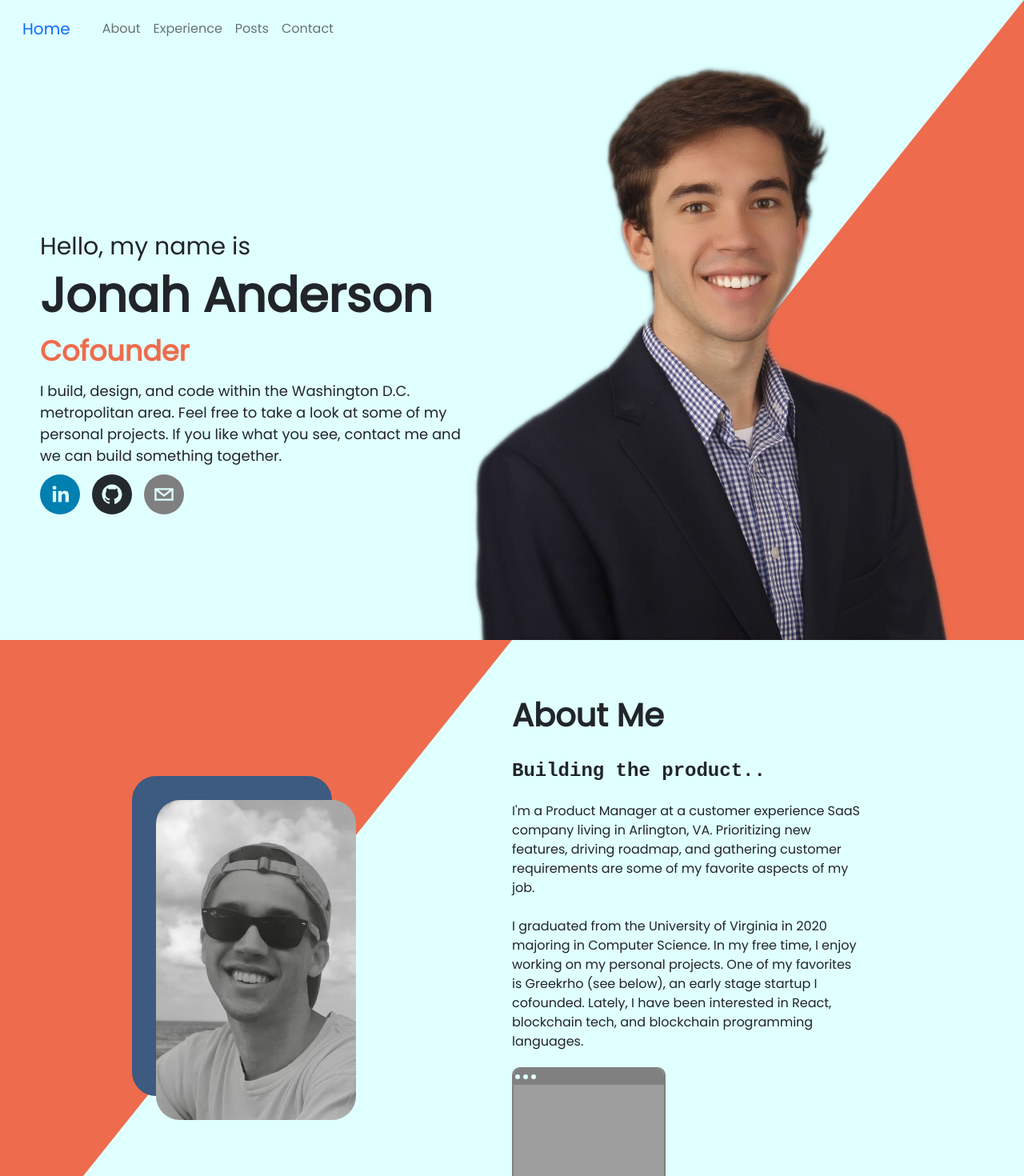
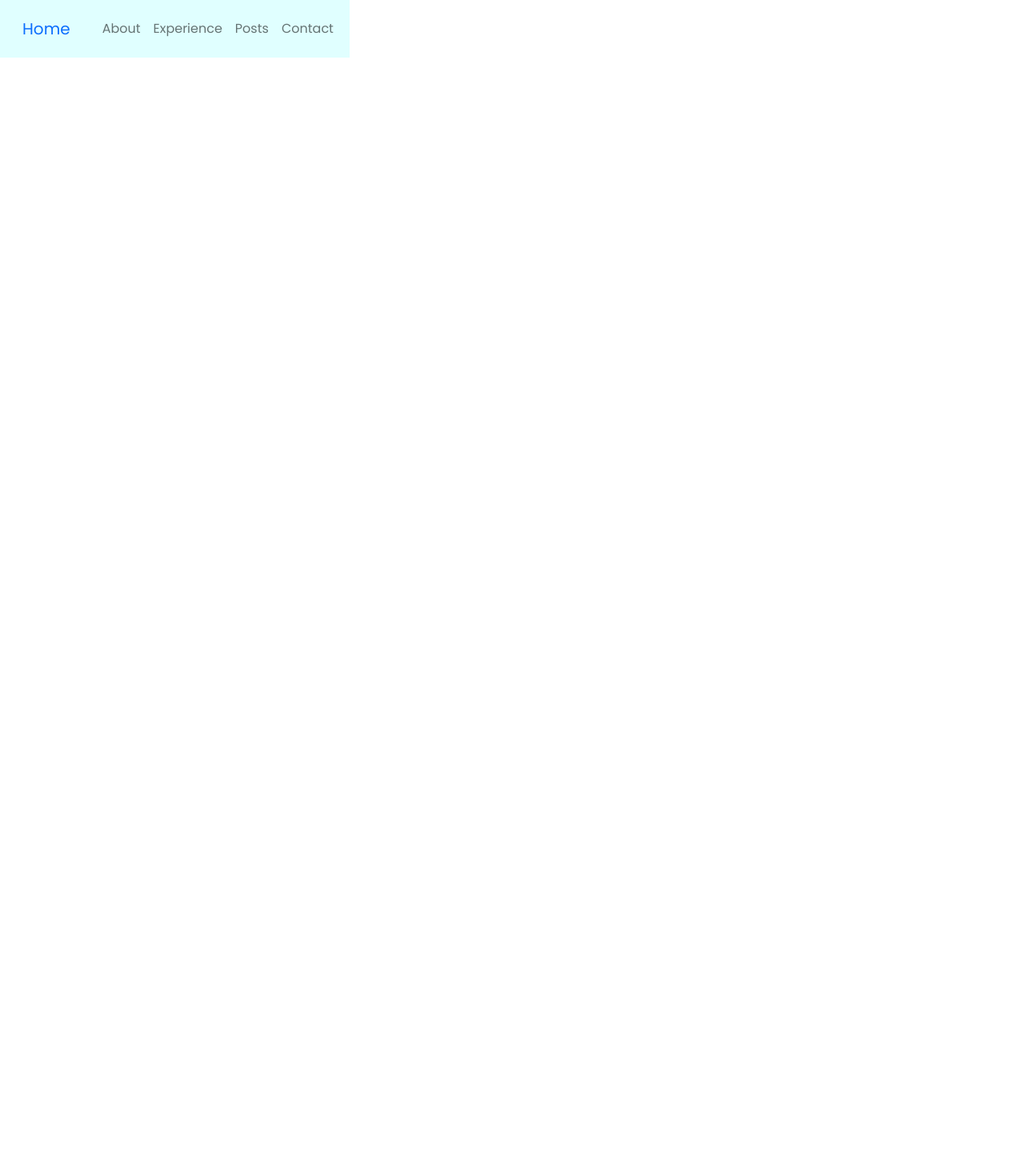
Before and after one commit to jonahanderson/jonahanderson-Website, a React (Create React App) app: page /contact in a window 1280 px wide. Shown: the top 1470 px of the page at 80% size. After the commit the page ends 800 px from the top, so only its background shows below. Built offline with nearby package versions, Linux system fonts and the light colour scheme; grey boxes are pictures that could not be loaded.

Commit message:
homepage and navbar completed

```diff
--- a/package.json
+++ b/package.json
@@ -10,6 +10,7 @@
     "react": "^17.0.2",
     "react-bootstrap": "^2.1.2",
     "react-dom": "^17.0.2",
+    "react-router-dom": "^6.2.1",
     "react-scripts": "5.0.0",
     "web-vitals": "^2.1.4"
   },
--- a/src/App.js
+++ b/src/App.js
@@ -1,17 +1,29 @@
-import logo from './logo.svg';
+import React from 'react';
+import { BrowserRouter as Router, Routes, Route} from 'react-router-dom';
 import './App.css';
 import Intro from './components/intro/Intro';
 import About from './components/about/About';
 import Footer from './components/footer/Footer';
 import Navigation from './components/navigation/Navigation';
+import Contact from './pages/contact/Contact';
+import Experience from './pages/experience/Experience';
+import Posts from './pages/posts/Posts';
+
+import Homepage from './components/Homepage'
+
 
 function App() {
   return (
     <div>
-      <Navigation></Navigation>
-      <Intro></Intro>
-      <About></About>
-      <Footer></Footer>
+      <Router>
+        <Navigation></Navigation>
+        <Routes>
+          <Route exact path='/' exact element={<Homepage></Homepage>} />
+          <Route exact path='/experience' exact element={<Experience></Experience>} />
+          <Route exact path='/posts' exact element={<Posts></Posts>} />
+          <Route exact path='/contact' exact element={<Contact></Contact>} />
+        </Routes>
+      </Router>
     </div>
   );
 }
--- /dev/null
+++ b/src/components/Homepage.js
@@ -0,0 +1,18 @@
+import React from 'react';
+import Intro from './intro/Intro';
+import About from './about/About';
+import Footer from './footer/Footer';
+import Navigation from './navigation/Navigation';
+
+
+function Homepage() {
+    return (
+      <div>
+        <Intro></Intro>
+        <About></About>
+        <Footer></Footer>
+      </div>
+    );
+  }
+
+  export default Homepage;
--- a/src/components/navigation/Navigation.js
+++ b/src/components/navigation/Navigation.js
@@ -1,6 +1,7 @@
 import 'bootstrap/dist/css/bootstrap.css';
 import "./Navigation.css"
 import { Nav, Navbar, NavDropdown, Container } from 'react-bootstrap';
+import React from "react";
 
 
 function Navigation() {
@@ -16,10 +17,10 @@ function Navigation() {
                     </Navbar.Brand>
                     <Nav>
 
-                        <Nav.Link href="1">About</Nav.Link>
-                        <Nav.Link href="2">Experience</Nav.Link>
-                        <Nav.Link href="3">Posts</Nav.Link>
-                        <Nav.Link href="3">Contact</Nav.Link>
+                        <Nav.Link href="/">About</Nav.Link>
+                        <Nav.Link href="/experience">Experience</Nav.Link>
+                        <Nav.Link href="/posts">Posts</Nav.Link>
+                        <Nav.Link href="/contact">Contact</Nav.Link>
 
 
 
--- /dev/null
+++ b/src/pages/contact/Contact.css
@@ -0,0 +1,6 @@
+.page{
+    display: flex;
+    height: 100vh;
+    background-color: red;
+    overflow: hidden;
+}
--- /dev/null
+++ b/src/pages/contact/Contact.js
@@ -0,0 +1,10 @@
+import React from "react";
+function Contact() {
+    return (
+      <div className='page'>
+        Contact
+      </div>
+    );
+  }
+
+  export default Contact;
--- /dev/null
+++ b/src/pages/experience/Experience.css
@@ -0,0 +1,13 @@
+.experience{
+    display: flex;
+    height: 100vh;
+    background-color: lightcyan;
+    align-items: center;
+    justify-content: center;
+    flex-direction: column;
+    }
+
+.r-container{
+    height: 50%;
+    background-color: red;
+}
--- /dev/null
+++ b/src/pages/experience/Experience.js
@@ -0,0 +1,18 @@
+import React from "react";
+import './Experience.css';
+
+
+function Experience() {
+    return (
+      <div className="experience">
+          <div className="r-container">
+
+          </div>
+
+
+
+      </div>
+    );
+  }
+
+  export default Experience;
--- /dev/null
+++ b/src/pages/posts/Posts.js
@@ -0,0 +1,10 @@
+import React from "react";
+function Posts() {
+    return (
+      <div>
+       Posts
+      </div>
+    );
+  }
+
+  export default Posts;
```
Also changed, not shown: src/img/Anderson-Resume-1.png (added), src/pages/posts/Posts.css (added), 1 other file (tests, documents, lock files or other folders).
